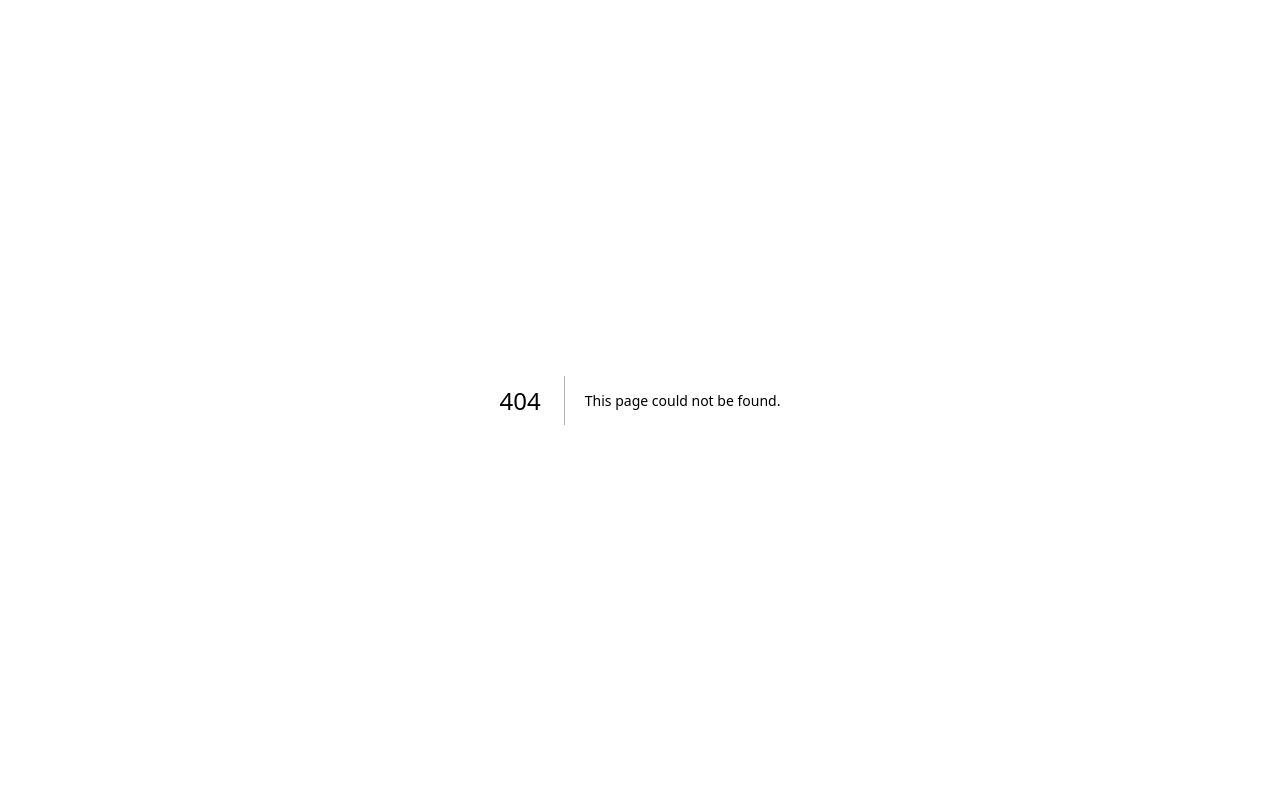
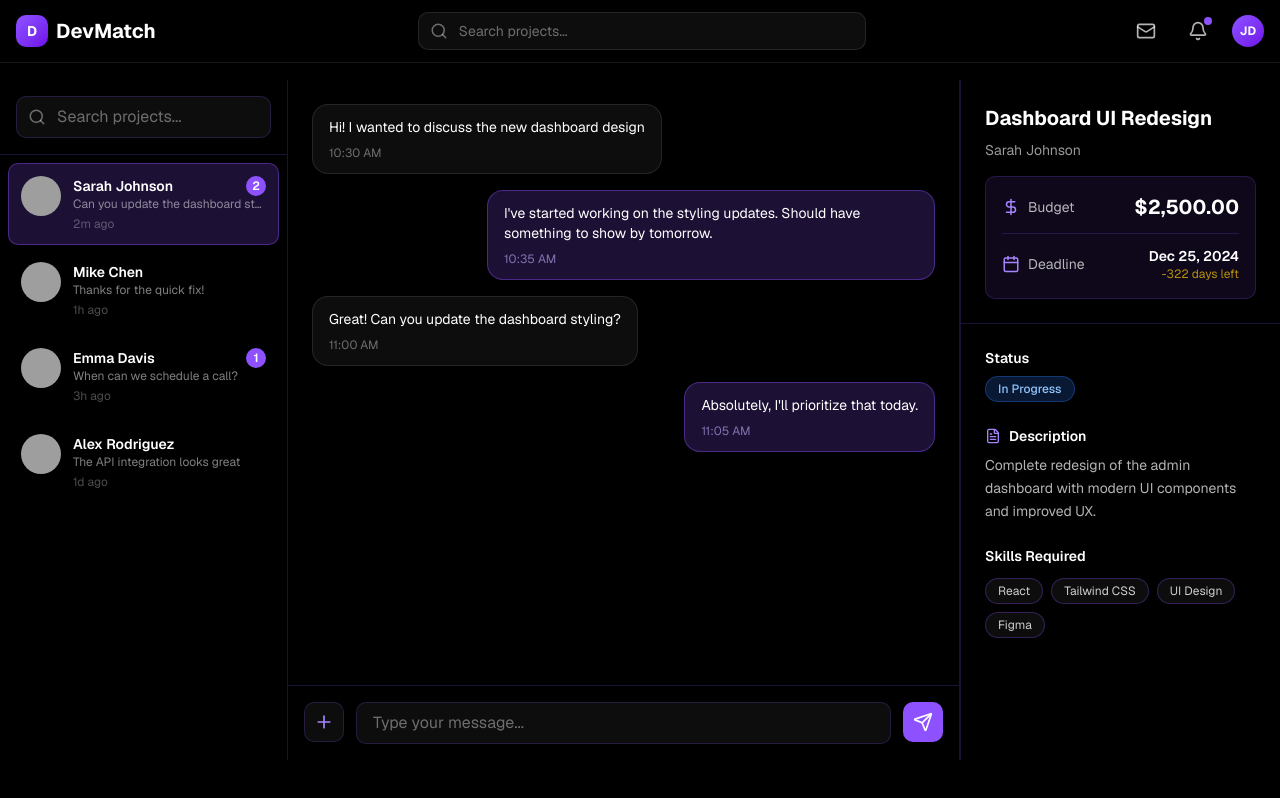
Before and after one commit to VencentDev/DevMatch, a Next.js app in the folder frontend/: page /active-projects in a window 1280 px wide. Before the commit this address had no page. Shown: the top 798 px of the page. Built offline with nearby package versions, Linux system fonts and the light colour scheme; grey boxes are pictures that could not be loaded.

Commit message:
active-project page UI

```diff
--- /dev/null
+++ b/frontend/src/app/active-projects/page.tsx
@@ -0,0 +1,64 @@
+"use client"
+
+import { useState } from "react"
+import { Menu, X } from 'lucide-react'
+import AccountHeader from "../components/account-header"
+import ProjectsSidebar from "../components/active-projects/project-sidebar"
+import ChatWindow from "../components/active-projects/chat-window"
+import ProjectDetails from "../components/active-projects/project-details"
+
+export default function ActiveProjectsPage() {
+  const [selectedProjectId, setSelectedProjectId] = useState<string>("1")
+  const [sidebarOpen, setSidebarOpen] = useState(false)
+
+  return (
+    <div className="min-h-screen bg-black">
+      <AccountHeader />
+
+      {/* Main Content */}
+      <main className="pt-20 pb-12">
+        <div className="h-[calc(100vh-120px)] flex gap-0">
+          {/* Left Column - Projects Sidebar */}
+          <div
+            className={`fixed left-0 top-20 bottom-0 w-80 lg:relative lg:w-72 lg:top-auto bg-black border-r border-violet-500/20 flex flex-col z-40 transition-transform duration-300 ${
+              sidebarOpen ? "translate-x-0" : "-translate-x-full lg:translate-x-0"
+            }`}
+          >
+            <ProjectsSidebar selectedProjectId={selectedProjectId} onSelectProject={(id) => {
+              setSelectedProjectId(id)
+              setSidebarOpen(false)
+            }} />
+          </div>
+
+          {/* Mobile toggle button */}
+          <button
+            onClick={() => setSidebarOpen(!sidebarOpen)}
+            className="lg:hidden fixed bottom-32 left-4 z-50 w-12 h-12 rounded-full bg-violet-500 hover:bg-violet-600 text-white flex items-center justify-center transition-all"
+            aria-label="Toggle projects menu"
+          >
+            {sidebarOpen ? <X size={24} /> : <Menu size={24} />}
+          </button>
+
+          {/* Mobile overlay */}
+          {sidebarOpen && (
+            <div
+              onClick={() => setSidebarOpen(false)}
+              className="lg:hidden fixed inset-0 bg-black/50 z-30 backdrop-blur-sm"
+              aria-hidden="true"
+            />
+          )}
+
+          {/* Middle Column - Chat Window */}
+          <div className="flex-1 min-w-0 border-r border-violet-500/20 flex flex-col">
+            <ChatWindow projectId={selectedProjectId} />
+          </div>
+
+          {/* Right Column - Project Details */}
+          <div className="w-80 hidden lg:flex flex-col border-l border-violet-500/20 overflow-y-auto">
+            <ProjectDetails projectId={selectedProjectId} />
+          </div>
+        </div>
+      </main>
+    </div>
+  )
+}
```
